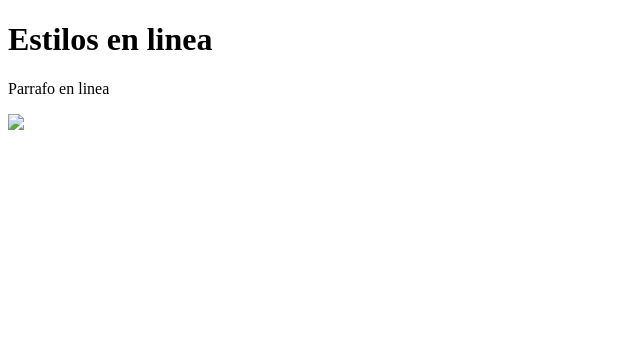
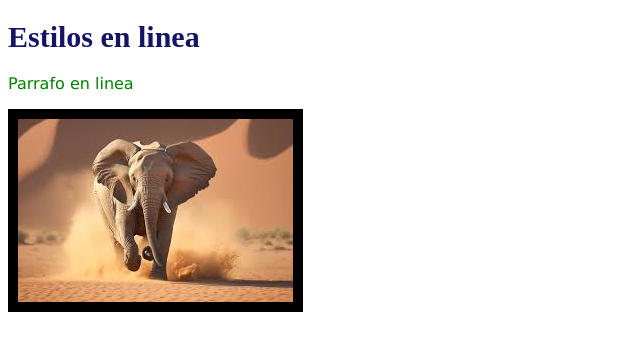
Before and after one commit to Aida2781/laboratorio8, a plain HTML site: page index.html in a window 1280 px wide. Shown: the whole page, without its empty margins (0-640 px from the left). Drawn offline with Linux system fonts and the light colour scheme.

Commit message:
modifique el index

```diff
--- a/index.html
+++ b/index.html
@@ -4,9 +4,8 @@
         <title>Estilos</title>
     </head>
     <body>
-        <h1>Estilos en linea</h1>
-        <p>Parrafo en linea</p>
-        <img src="infinito.htm">
-
+        <h1 style="color: rgb(20,20,100); font-size: 30px;">Estilos en linea</h1>
+        <p style="color: green; font-family: verdana;">Parrafo en linea</p>
+        <img src="images.jpg"style= "border: 10px solid black;">
     </body>
 </html>
```
